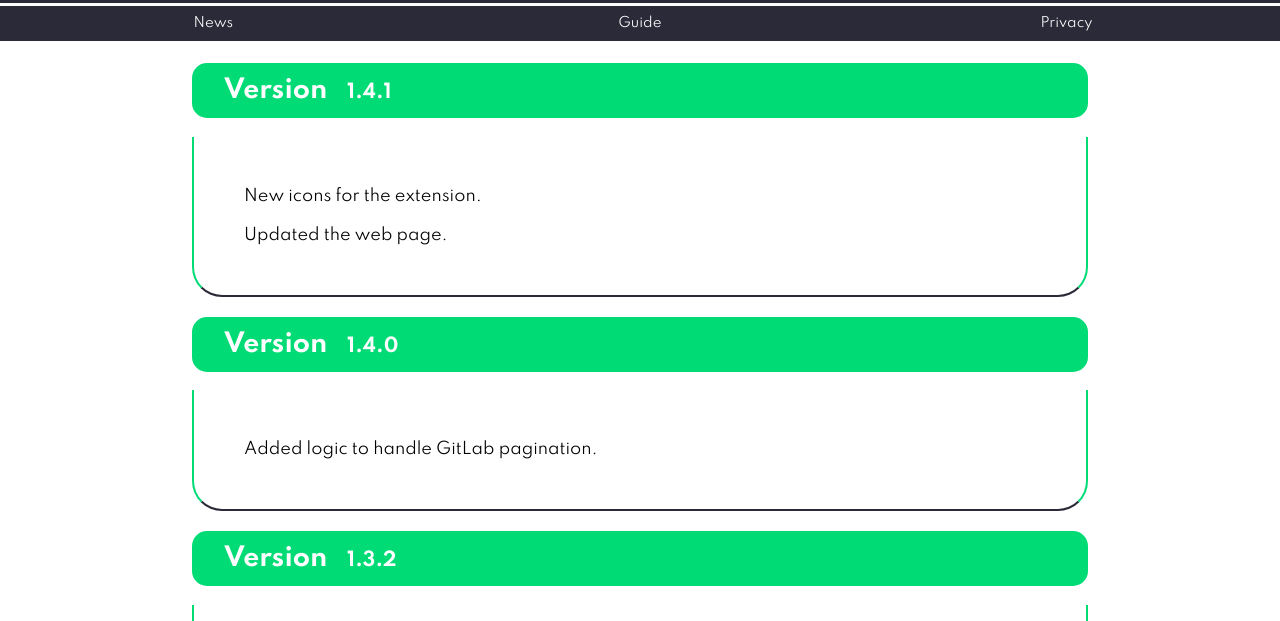
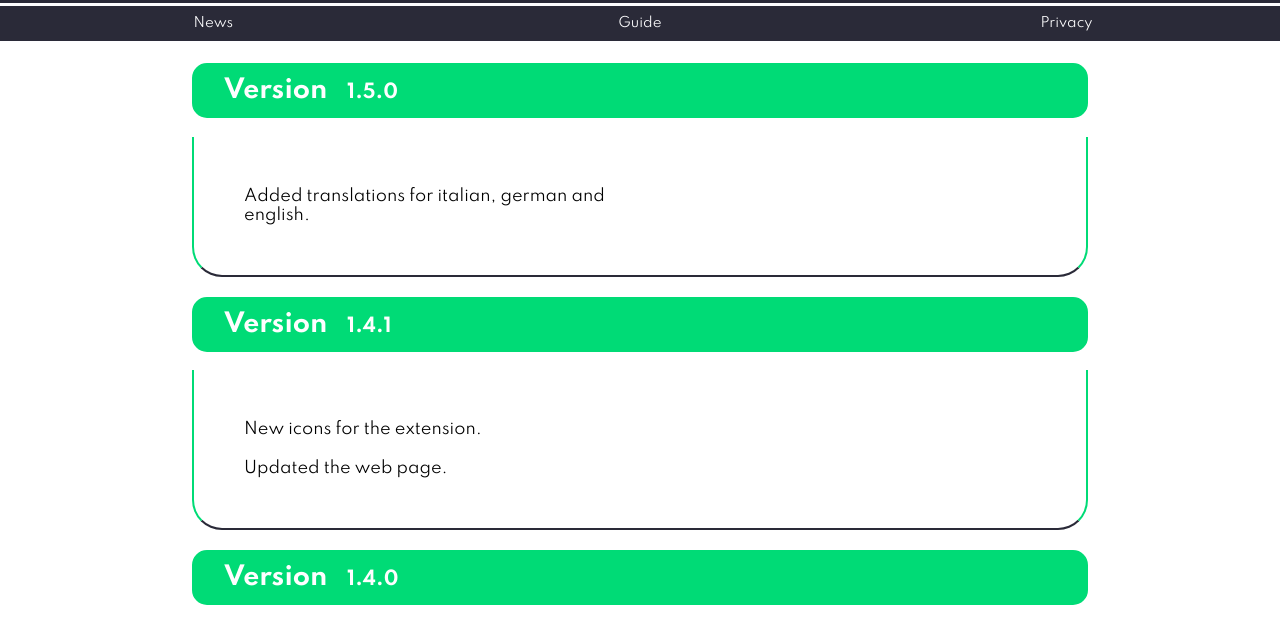
Before and after one commit to AlessandroMargonari/GitlabTagsFeedReadmeGenerator, a plain HTML site: page index.html in a window 1280 px wide. Both pictures are taken after a click on the button "News". Shown: the part 120-741 px from the top of the page. Drawn offline with Linux system fonts and the light colour scheme.

Commit message:
Versione 1.5.0

```diff
--- a/index.html
+++ b/index.html
@@ -26,6 +26,12 @@
             <!--NEWS-->
             <div class="page_container hidden" id="news" class="tabcontent">
                 <section class="page-container">
+                    <section class="content-container">
+                        <a href="#1.5.0"><h3 id="1.5.0"><span class="number">Version</span>1.5.0</h3></a>
+                        <section class="content-section">
+                            <p>Added translations for italian, german and english.</p>
+                        </section>
+                    </section>
                     <section class="content-container">
                         <a href="#1.4.1"><h3 id="1.4.1"><span class="number">Version</span>1.4.1</h3></a>
                         <section class="content-section">
```
